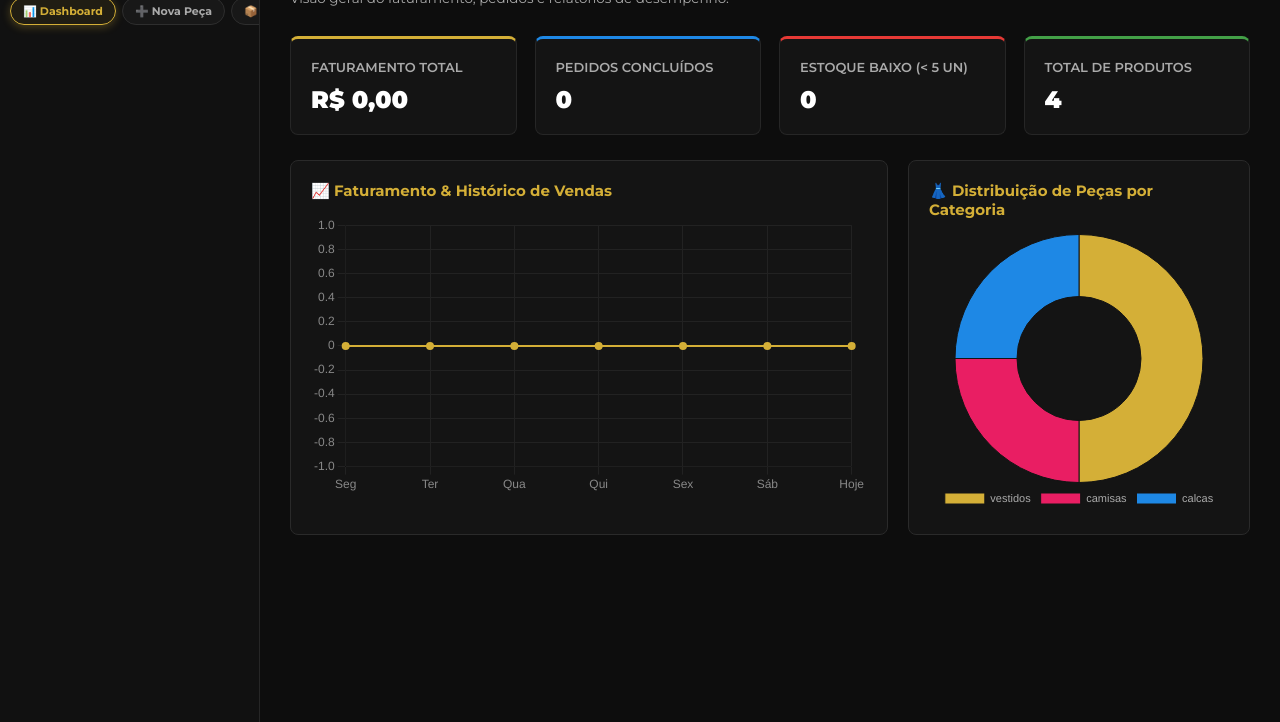
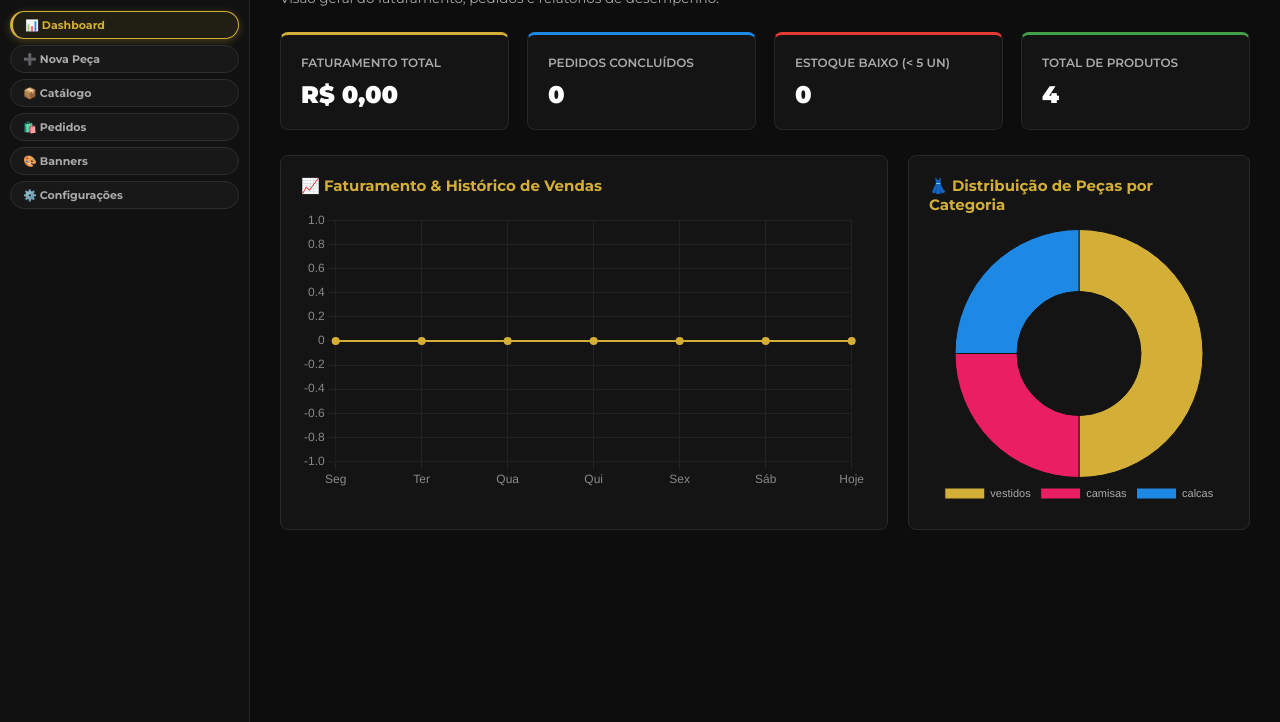
Before and after one commit to vendonlin01/VrModas, a plain HTML site: page admin.html in a window 1280 px wide. Shown: the part 78-800 px from the top of the page. Drawn offline with nearby package versions, Linux system fonts and the light colour scheme.

Commit message:
melhorias na tela de painel

```diff
--- a/css/admin.css
+++ b/css/admin.css
@@ -23,7 +23,7 @@ body {
 }
 
 /* =====================================================
-   1. LAYOUT PRINCIPAL (DESKTOP)
+   1. LAYOUT PRINCIPAL (DESKTOP / NOTEBOOK)
    ===================================================== */
 .admin-layout {
     display: flex;
@@ -32,17 +32,18 @@ body {
 }
 
 .admin-sidebar {
-    width: 260px;
+    width: 250px;
     background-color: #111111;
     border-right: 1px solid var(--borda-admin);
     display: flex;
     flex-direction: column;
     flex-shrink: 0;
+    min-height: 100vh;
 }
 
 .admin-logo {
-    padding: 20px;
-    font-size: 20px;
+    padding: 22px 20px;
+    font-size: 19px;
     font-weight: 900;
     border-bottom: 1px solid var(--borda-admin);
     display: flex;
@@ -58,7 +59,7 @@ body {
     color: var(--branco);
 }
 
-/* Botão elegante de retorno à vitrine */
+/* Botão de retorno à vitrine */
 .btn-voltar-loja-topo {
     display: inline-flex;
     align-items: center;
@@ -79,31 +80,58 @@ body {
     color: #000;
 }
 
+/* Navegação Vertical Padrão no Desktop */
 .admin-nav {
     display: flex;
-    flex-direction: row;
-    overflow-x: auto;
-    -webkit-overflow-scrolling: touch;
-    scrollbar-width: none;
-    padding: 6px 10px 10px 10px;
+    flex-direction: column;
+    padding: 16px 10px;
     gap: 6px;
 }
 
-.admin-nav::-webkit-scrollbar {
-    display: none;
+.admin-nav button.nav-btn {
+    display: flex;
+    align-items: center;
+    gap: 12px;
+    width: 100%;
+    padding: 12px 16px;
+    background: transparent;
+    border: none;
+    border-left: 3px solid transparent;
+    border-radius: 6px;
+    color: #999999;
+    font-size: 13.5px;
+    font-weight: 600;
+    font-family: 'Montserrat', sans-serif;
+    text-align: left;
+    cursor: pointer;
+    transition: all 0.2s ease;
+    white-space: nowrap;
+    box-sizing: border-box;
+}
+
+.admin-nav button.nav-btn:hover {
+    background: #181818;
+    color: #ffffff;
+}
+
+.admin-nav button.nav-btn.ativo {
+    background: rgba(212, 175, 55, 0.12);
+    color: var(--dourado);
+    border-left: 3px solid var(--dourado);
+    font-weight: 700;
 }
 
 .admin-conteudo {
     flex: 1;
     padding: 30px;
-    max-width: 1300px;
+    max-width: 1350px;
     box-sizing: border-box;
     width: 100%;
     min-width: 0;
 }
 
 .admin-header {
-    margin-bottom: 30px;
+    margin-bottom: 26px;
 }
 
 .admin-header h1 {
@@ -162,7 +190,7 @@ body {
 
 .dash-card h3 {
     margin: 0 0 10px 0;
-    font-size: 13px;
+    font-size: 12px;
     color: var(--cinza-texto);
     font-weight: 600;
     text-transform: uppercase;
@@ -175,20 +203,25 @@ body {
     color: var(--branco);
 }
 
-.borda-dourada {
-    border-top: 3px solid var(--dourado);
+.borda-dourada { border-top: 3px solid var(--dourado); }
+.borda-azul { border-top: 3px solid #1e88e5; }
+.borda-vermelha { border-top: 3px solid #e53935; }
+.borda-verde { border-top: 3px solid #43a047; }
+
+/* Grid de Gráficos no Desktop */
+.grid-graficos {
+    display: grid;
+    grid-template-columns: 2fr 1fr;
+    gap: 20px;
+    margin-top: 15px;
 }
 
-.borda-azul {
-    border-top: 3px solid #1e88e5;
-}
-
-.borda-vermelha {
-    border-top: 3px solid #e53935;
-}
-
-.borda-verde {
-    border-top: 3px solid #43a047;
+.card-grafico {
+    background: var(--card-admin);
+    border: 1px solid var(--borda-admin);
+    border-radius: 8px;
+    padding: 20px;
+    min-height: 320px;
 }
 
 /* =====================================================
@@ -279,7 +312,6 @@ body {
     cursor: pointer;
 }
 
-/* BLOCOS ORGANIZADOS DO FORMULÁRIO DE CADASTRO */
 .bloco-cadastro {
     background: #111111;
     border: 1px solid #242424;
@@ -299,7 +331,6 @@ body {
     padding-bottom: 8px;
 }
 
-/* CARDS DE PREVIEW DE FOTO COM BOTÃO DE EXCLUIR */
 .container-previews {
     display: flex;
     gap: 10px;
@@ -401,16 +432,16 @@ body {
 }
 
 /* =====================================================
-   5. RESPONSIVIDADE COMPLETA PARA CELULAR (MOBILE VIEW)
+   5. RESPONSIVIDADE PARA CELULAR (MOBILE VIEW < 900px)
    ===================================================== */
 @media (max-width: 900px) {
     .admin-layout {
         flex-direction: column;
     }
 
-    /* BARRA LATERAL CONVERTIDA EM CABEÇALHO COMPACTO FIXO */
     .admin-sidebar {
         width: 100%;
+        min-height: auto;
         border-right: none;
         border-bottom: 1px solid var(--borda-admin);
         position: sticky;
@@ -423,12 +454,9 @@ body {
     .admin-logo {
         padding: 10px 14px;
         font-size: 16px;
-        display: flex;
-        align-items: center;
-        justify-content: space-between;
     }
 
-    /* BARRINHAS COMPACTAS HORIZONTAIS DESLIZÁVEIS */
+    /* As barrinhas compactas horizontais entram SOMENTE no mobile */
     .admin-nav {
         flex-direction: row;
         overflow-x: auto;
@@ -443,35 +471,27 @@ body {
     }
 
     .admin-nav button.nav-btn {
-        width: auto !important;
-        white-space: nowrap !important;
-        padding: 6px 12px !important;
-        font-size: 11px !important;
-        font-weight: 700 !important;
-        border-radius: 16px !important;
-        background: #181818 !important;
-        border: 1px solid #2e2e2e !important;
-        color: #aaa !important;
-        flex-shrink: 0 !important;
-        transition: all 0.2s ease;
+        width: auto;
+        white-space: nowrap;
+        padding: 6px 12px;
+        font-size: 11px;
+        font-weight: 700;
+        border-radius: 16px;
+        background: #181818;
+        border: 1px solid #2e2e2e;
+        color: #aaa;
+        flex-shrink: 0;
     }
 
     .admin-nav button.nav-btn.ativo {
-        background: var(--dourado) !important;
-        color: #000 !important;
-        border-color: var(--dourado) !important;
+        background: var(--dourado);
+        color: #000;
+        border-color: var(--dourado);
         box-shadow: 0 2px 8px rgba(212, 175, 55, 0.3);
     }
 
-    .link-voltar {
-        display: none !important;
-    }
-
-    /* CONTEÚDO PRINCIPAL NO MOBILE */
     .admin-conteudo {
         padding: 14px 12px 60px 12px;
-        width: 100%;
-        box-sizing: border-box;
     }
 
     .admin-header {
@@ -496,7 +516,6 @@ body {
         gap: 12px;
     }
 
-    /* CARDS DO DASHBOARD NO CELULAR */
     .dashboard-cards {
         grid-template-columns: repeat(2, 1fr);
         gap: 10px;
@@ -514,7 +533,6 @@ body {
         font-size: 19px;
     }
 
-    /* GRÁFICOS NO CELULAR */
     .grid-graficos {
         grid-template-columns: 1fr;
         gap: 16px;
@@ -524,7 +542,7 @@ body {
         padding: 14px 12px;
     }
 
-    /* TRANSFORMAÇÃO DE TABELAS EM CARDS VERTICAIS NO CELULAR */
+    /* Tabelas em cards verticais */
     .tabela-container {
         overflow-x: visible;
     }
```
